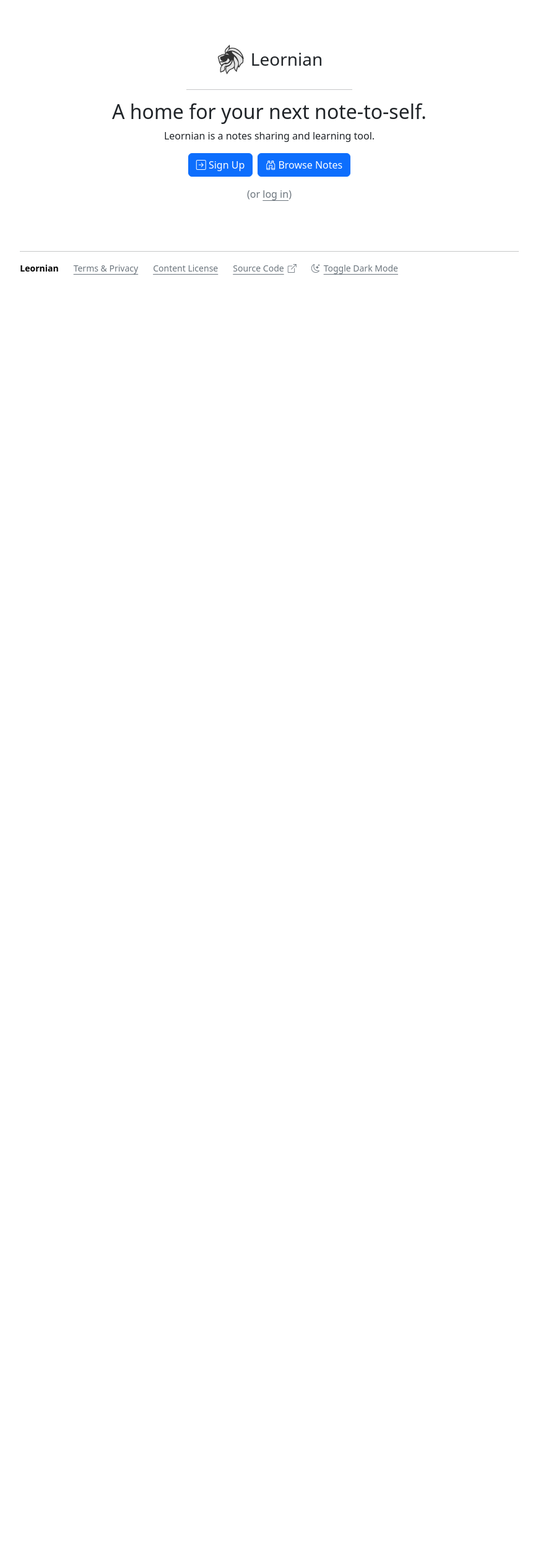
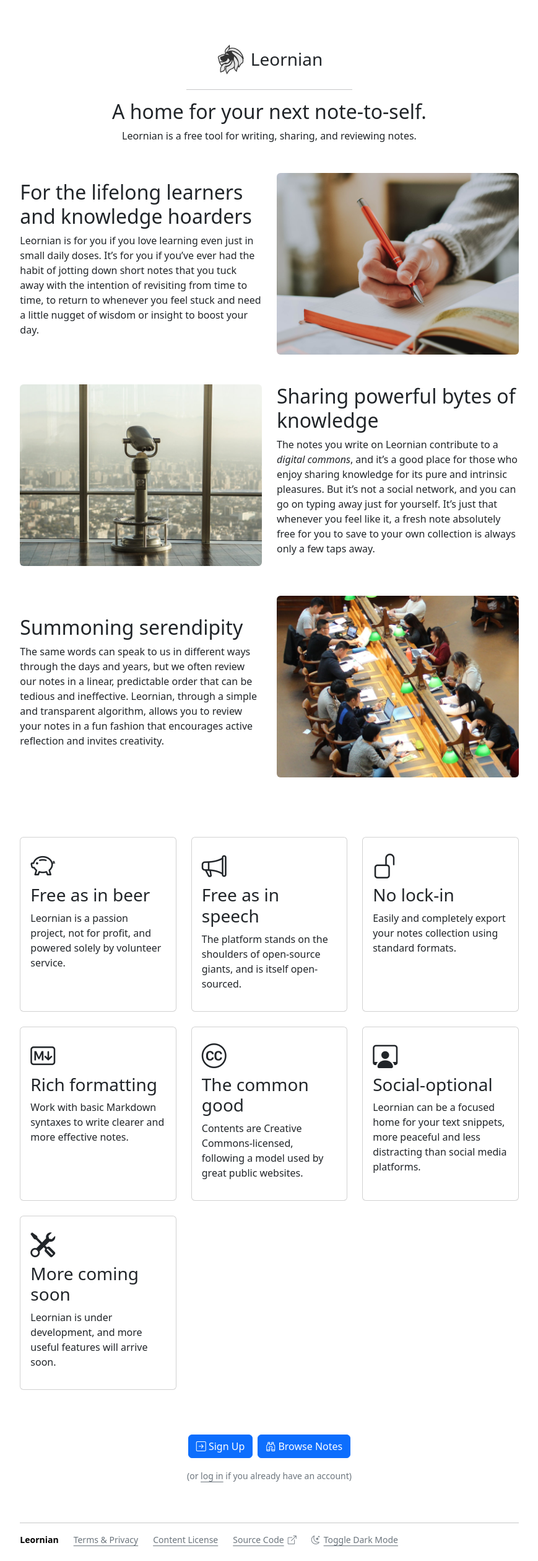
Before and after one commit to djramones/leornian, a Django app: page /about/ in a window 1280 px wide. Shown: the whole page at 62% size, without its empty margins (205-1074 px from the left). Before the commit the page ends 443 px from the top, so only its background shows below. Run offline with Django 4.2, Linux system fonts and the light colour scheme; some libraries are stand-ins or nearby versions.

Commit message:
Flesh out the About page

```diff
--- a/templates/about.html
+++ b/templates/about.html
@@ -11,9 +11,109 @@
     <h1 class="d-inline-block fs-3 m-0">Leornian</h1>
 </div>
 <hr class="col-lg-4 mx-auto">
-<h2 class="text-center">A home for your next note-to-self.</h2>
-<p class="text-center">Leornian is a notes sharing and learning tool.</p>
-{# TODO: complete this page stub #}
+
+<div class="text-center mb-5">
+    {# Use `text-nowrap` spans to force better-looking breaks on mobile: #}
+    <h2>A home for your next <span class="text-nowrap">note-to-self.</span></h2>
+    <p>Leornian is a free tool for writing, <span class="text-nowrap">sharing, and reviewing notes.</span></p>
+</div>
+
+<div class="row align-items-center">
+    <div class="col-lg-6 mb-5 order-lg-2">
+        <img class="img-fluid rounded" src="{% static 'notes/images/pexels-lil-artsy-1925536-edited.jpg' %}" alt="">
+    </div>
+    <div class="col-lg-6 mb-5 order-lg-1">
+        <h2>For the lifelong learners and knowledge hoarders</h2>
+        <p>Leornian is for you if you love learning even just in small daily doses. It’s for you if you’ve ever had the habit of jotting down short notes that you tuck away with the intention of revisiting from time to time, to return to whenever you feel stuck and need a little nugget of wisdom or insight to boost your day.</p>
+    </div>
+</div>
+
+<div class="row align-items-center">
+    <div class="col-lg-6 mb-5">
+        <img class="img-fluid rounded" src="{% static 'notes/images/pexels-alvaro-matzumura-3380524-edited.jpg' %}" alt="">
+    </div>
+    <div class="col-lg-6 mb-5">
+        <h2>Sharing powerful bytes of knowledge</h2>
+        <p>The notes you write on Leornian contribute to a <em>digital commons</em>, and it’s a good place for those who enjoy sharing knowledge for its pure and intrinsic pleasures. But it’s not a social network, and you can go on typing away just for yourself. It’s just that whenever you feel like it, a fresh note absolutely free for you to save to your own collection is always only a few taps away.</p>
+    </div>
+</div>
+
+<div class="row align-items-center">
+    <div class="col-lg-6 mb-5 order-lg-2">
+        <img class="img-fluid rounded" src="{% static 'notes/images/pexels-pixabay-159775-edited.jpg' %}" alt="">
+    </div>
+    <div class="col-lg-6 mb-5 order-lg-1">
+        <h2>Summoning serendipity</h2>
+        <p>The same words can speak to us in different ways through the days and years, but we often review our notes in a linear, predictable order that can be tedious and ineffective. Leornian, through a simple and transparent algorithm, allows you to review your notes in a fun fashion that encourages active reflection and invites creativity.</p>
+    </div>
+</div>
+
+<div class="row align-items-stretch my-5">
+    <div class="col-lg-4 mb-4">
+        <div class="card h-100">
+            <div class="card-body">
+                <i class="bi-piggy-bank fs-1"></i>
+                <h2 class="fs-3">Free as in beer</h2>
+                <p>Leornian is a passion project, not for profit, and powered solely by volunteer service.</p>
+            </div>
+        </div>
+    </div>
+    <div class="col-lg-4 mb-4">
+        <div class="card h-100">
+            <div class="card-body">
+                <i class="bi-megaphone fs-1"></i>
+                <h2 class="fs-3">Free as in speech</h2>
+                <p>The platform stands on the shoulders of open-source giants, and is itself open-sourced.</p>
+            </div>
+        </div>
+    </div>
+    <div class="col-lg-4 mb-4">
+        <div class="card h-100">
+            <div class="card-body">
+                <i class="bi-unlock fs-1"></i>
+                <h2 class="fs-3">No lock-in</h2>
+                <p>Easily and completely export your notes collection using standard formats.</p>
+            </div>
+        </div>
+    </div>
+    <div class="col-lg-4 mb-4">
+        <div class="card h-100">
+            <div class="card-body">
+                <i class="bi-markdown fs-1"></i>
+                <h2 class="fs-3">Rich formatting</h2>
+                <p>Work with basic Markdown syntaxes to write clearer and more effective notes.</p>
+            </div>
+        </div>
+    </div>
+    <div class="col-lg-4 mb-4">
+        <div class="card h-100">
+            <div class="card-body">
+                <i class="bi-cc-circle fs-1"></i>
+                <h2 class="fs-3">The common good</h2>
+                <p>Contents are Creative Commons-licensed, following a model used by great public websites.</p>
+            </div>
+        </div>
+    </div>
+    <div class="col-lg-4 mb-4">
+        <div class="card h-100">
+            <div class="card-body">
+                <i class="bi-person-workspace fs-1"></i>
+                <h2 class="fs-3">Social-optional</h2>
+                <p>Leornian can be a focused home for your text snippets, more peaceful and less distracting than social media platforms.</p>
+            </div>
+        </div>
+    </div>
+    <div class="col-lg-4 mb-4">
+        <div class="card h-100">
+            <div class="card-body">
+                <i class="bi-tools fs-1"></i>
+                <h2 class="fs-3">More coming soon</h2>
+                <p>Leornian is under development, and more useful features will arrive soon.</p>
+            </div>
+        </div>
+    </div>
+</div>
+
 <div class="text-center">
     {% if not user.is_authenticated %}
         <div class="d-flex justify-content-center gap-2 my-3">
@@ -24,9 +124,9 @@
                 <i class="bi-binoculars"></i> Browse Notes
             </a>
         </div>
-        <p class="text-center text-secondary mt-3">
-            (or <a class="icon-link link-secondary" href="{% url 'login' %}">log in</a>)
-        </p>
+        <small class="text-center text-secondary mt-3">
+            (or <a class="icon-link link-secondary" href="{% url 'login' %}">log in</a> if you already have an account)
+        </small>
     {% else %}
         <a class="btn btn-primary" href="{% url 'home' %}">
             <i class="bi-play"></i> Start
```
